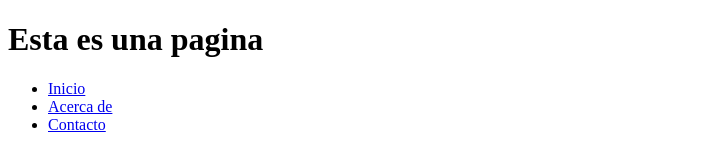
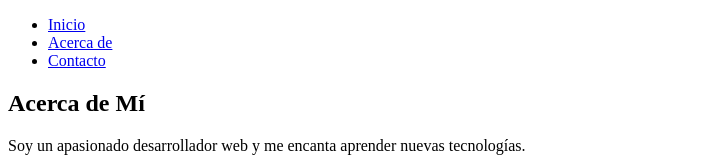
Before and after one commit to Fernant00/mi_primer_pagina, a plain HTML site: page index.html in a window 1280 px wide. Shown: the top 157 px of the page, without its empty margins (0-720 px from the left). Drawn offline with Linux system fonts and the light colour scheme.

Commit message:
se modifico la pagina y el readme

```diff
--- a/index.html
+++ b/index.html
@@ -6,9 +6,7 @@
     <title>Mi Página Web</title>
 </head>
 <body>
-    <header>
-        <h1>Esta es una pagina</h1>
-    </header>
+
 
     <nav>
         <ul>
```
Also changed, not shown: 1 other file.
